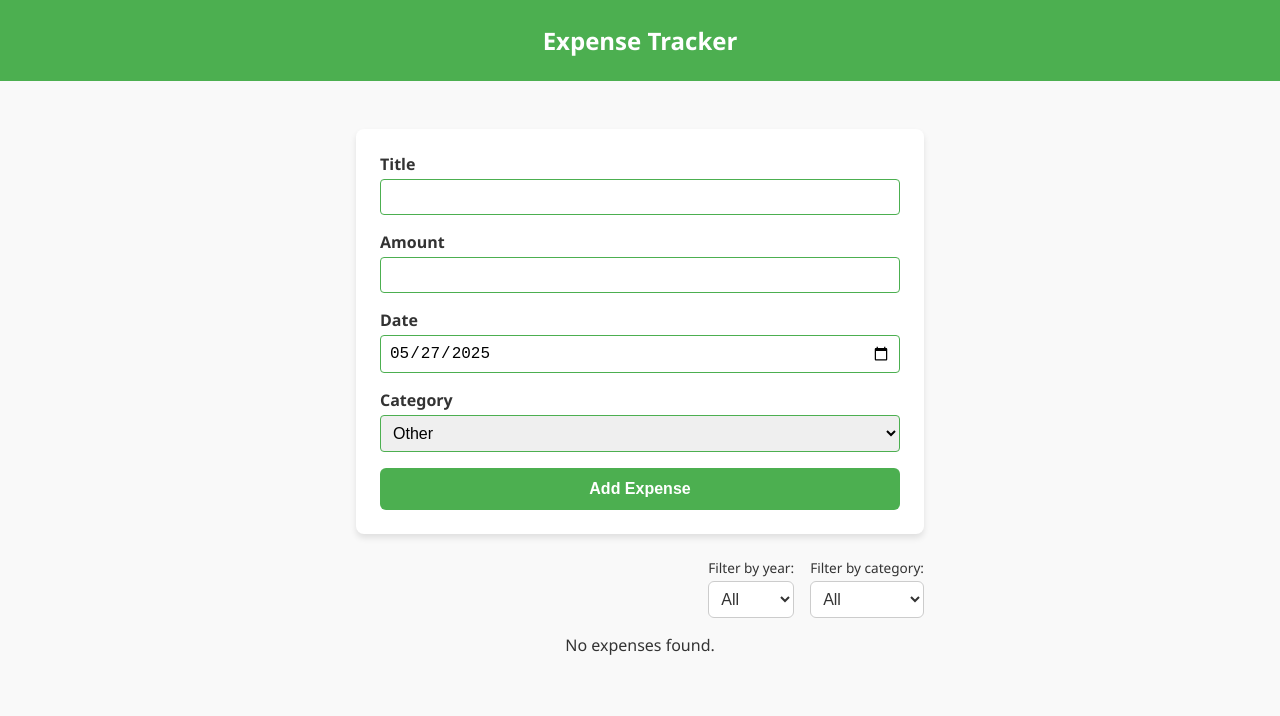
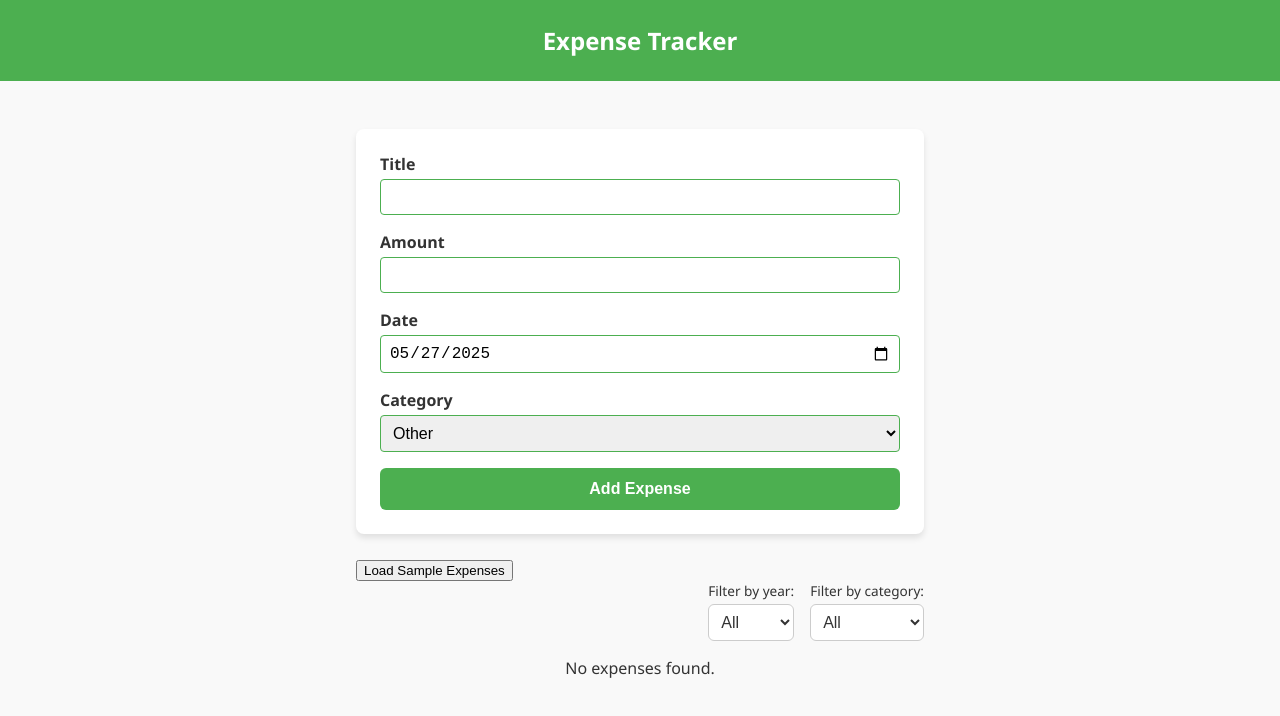
Before and after one commit to Dor-Ka/frontend-react-expense-tracker, a React (Vite) app: page / in a window 1280 px wide. Shown: the top 716 px of the page. Built offline with nearby package versions, Linux system fonts and the light colour scheme.

Commit message:
feat: add "Load Sample Data" button

```diff
--- a/src/App.jsx
+++ b/src/App.jsx
@@ -7,7 +7,7 @@ import Card from "./components/Card/Card";
 import ExpenseList from "./features/expenses/ExpenseList/ExpenseList";
 import ExpenseForm from "./components/ExpenseForm/ExpenseForm";
 import ExpensesFilters from "./features/expenses/ExpensesFilters/ExpensesFilters";
-
+import sampleExpenses from "./utils/sampleExpenses";
 
 function App() {
   const { expenses, addExpense, deleteExpense } = useExpenses();
@@ -20,9 +20,12 @@ function App() {
     const year = new Date(expense.date).getFullYear().toString();
     const matchesYear = selectedYear === "All" || year === selectedYear;
     const matchesCategory = selectedCategory === "all" || expense.category === selectedCategory;
-
     return matchesYear && matchesCategory;
   });
+
+  const loadSampleExpenses = () => {
+    sampleExpenses.forEach((expense) => addExpense({ ...expense, id: crypto.randomUUID() }));
+  };
 
 
   return (
@@ -32,6 +35,8 @@ function App() {
         <Card>
           <ExpenseForm onAddExpense={addExpense} />
         </Card>
+
+        <button onClick={loadSampleExpenses}>Load Sample Expenses</button>
 
         <ExpensesFilters
           expenses={expenses}
```
